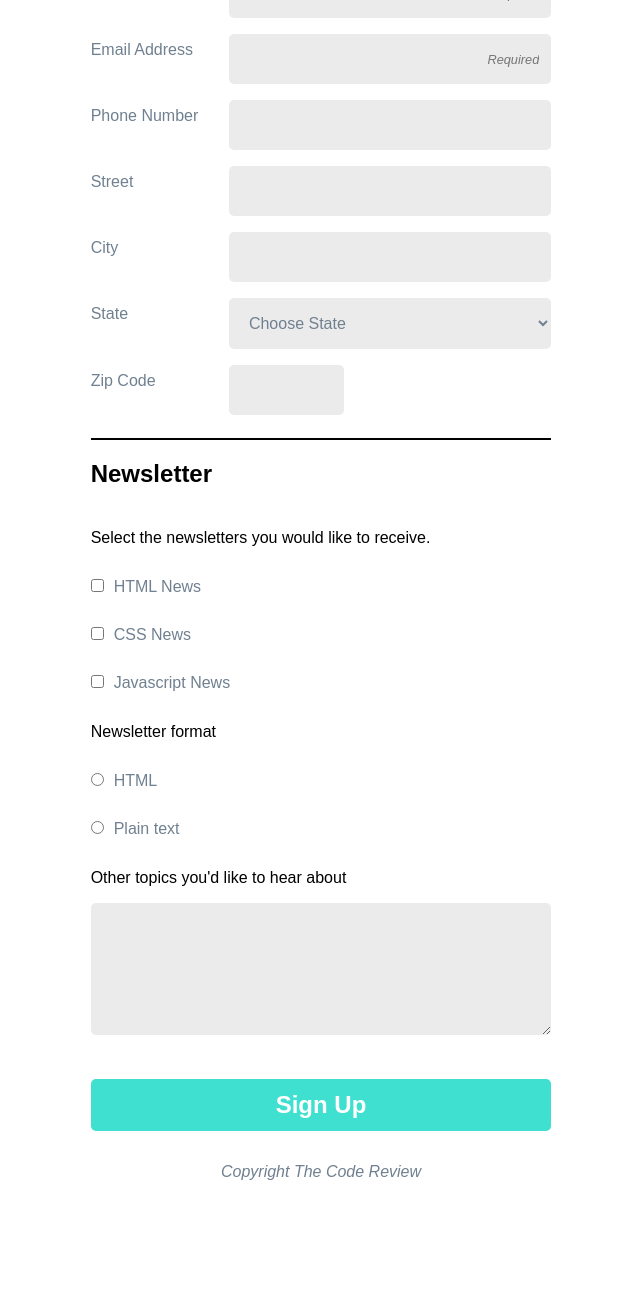
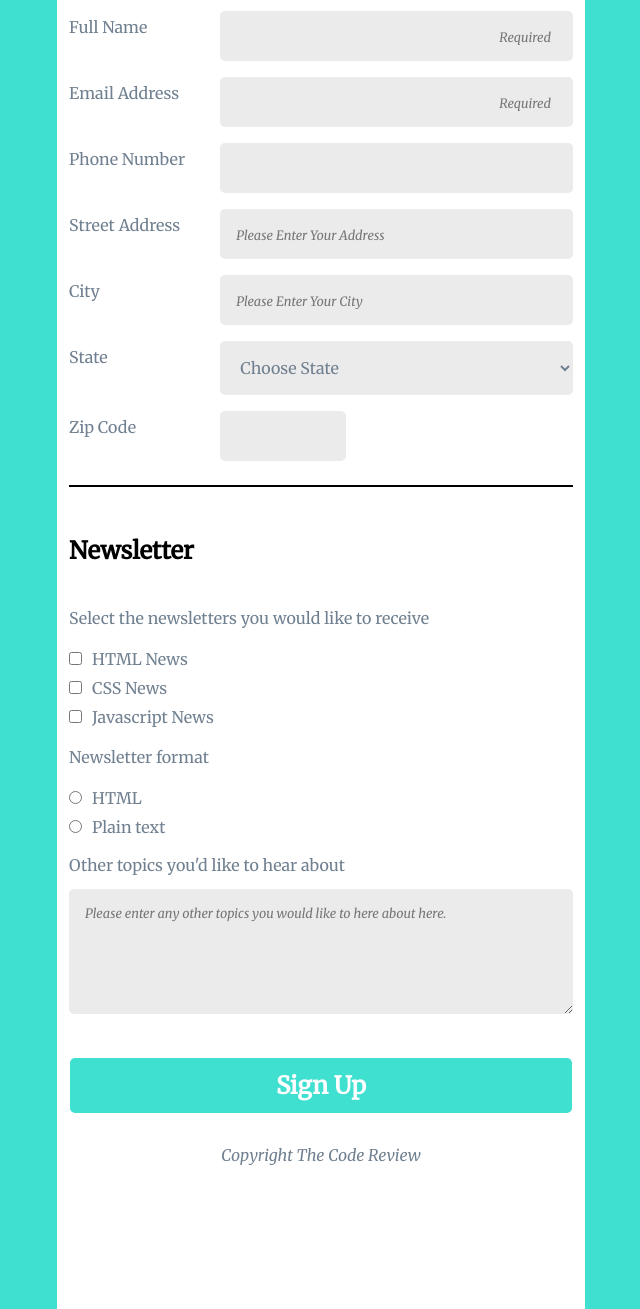
Before and after one commit to BLangford44/Responsive-Registration-Form, a plain HTML site: page index.html in a window 1280 px wide. Shown: the part 369-1678 px from the top of the page, without its empty margins (319-959 px from the left). Drawn offline with Linux system fonts and the light colour scheme.

Commit message:
Updated CSS/HTML
- Finished styling CSS
- Validated CSS/HTML

```diff
--- a/css/styles.css
+++ b/css/styles.css
@@ -5,12 +5,23 @@
 * {
 	box-sizing: border-box;
     text-decoration: none;
+    font-family: 'Merriweather', serif;
 }
 
 label,
 select,
+fieldset p,
 .copyright{
-    color:slategray;
+    color:slategray; /*Set base text color */
+}
+
+body,
+header{
+    background-color: turquoise; /*Set main bg-color*/
+}
+
+.wrapper{
+    background-color: white;
 }
 
 body,
@@ -22,16 +33,14 @@ body,
 }
 
 header{
-    background: slategray;
-    color: white;
-    margin-bottom: 1em;
+    color: black;
     padding-top: 1em;
     padding-bottom: 1em;
     text-align: center;
 }
 
 fieldset{
-    margin-top: .15em;
+    margin-top: .25em;
     border:none;
 }
 
@@ -49,22 +58,45 @@ textarea{
 }
 
 label,
-input{
+input,
+select{
     line-height: 3em;
+    transition: line-height 1s, background-color 2s;
 }
 
 input{
     padding-left: 1em;
 }
 
+input:focus{
+    line-height: 4em; /*Change input field size*/
+}
 
 select{
     padding: 1em;
+    transition: padding-top 2s, padding-bottom 2s;
+}
+
+select:focus{
+    padding-top: 1.5em; /*Change input field size*/
+    padding-bottom: 1.5em; /*Change input field size*/
 }
 
 textarea{
-    line-height: 4em;
+    min-height: 125px;
     margin-bottom: 2em;
+    padding: 1em;
+
+    transition: background-color 2s;
+}
+
+
+input:focus,
+select:focus,
+textarea:focus{
+    /*Change field bg-color and border when selected*/
+    border: 2px solid turquoise;
+    background-color: rgb(171, 206, 203);
 }
 
 button{
@@ -81,6 +113,10 @@ button{
     font-weight: bold;
 }
 
+button:hover{
+    border: 2px solid black;
+}
+
 
 /* =================================
   Base Layout Styles
@@ -88,7 +124,6 @@ button{
 
 .wrapper{
     margin: auto;
-    max-width: 90%;
 }
 
 .content-break{
@@ -98,7 +133,20 @@ button{
     margin: auto;
 }
 
-input::placeholder{
+.leg-header{
+    margin-top: 2em;
+}
+
+input::placeholder,
+textarea::placeholder{
+    text-align: left;
+    margin-left: 10px;
+
+    font-size: .8em;
+    font-style: italic;
+}
+
+.required::placeholder{
     text-align: right;
     margin-right: 10px;
 
@@ -109,6 +157,11 @@ input::placeholder{
 input[type="checkbox"],
 input[type="radio"]{
     margin-right: 10px;
+}
+
+.check-label,
+.radio-label{
+    line-height: 1.5em;
 }
 
 #zip{
@@ -128,6 +181,10 @@ MEDIA QUERIES
 ==================== */
 
 @media screen and (min-width: 768px) {
+
+    .content-break p{
+        margin-bottom: 2em;
+    }
 
     .column{
         display: flex;
--- a/index.html
+++ b/index.html
@@ -7,11 +7,14 @@
     <meta name="viewport" content="width=device-width, initial-scale=1.0">
     <link rel="stylesheet" href="css/normalize.css">
     <link rel="stylesheet" href="css/styles.css">
+    <link rel="preconnect" href="https://fonts.googleapis.com">
+    <link rel="preconnect" href="https://fonts.gstatic.com" crossorigin>
+    <link href="https://fonts.googleapis.com/css2?family=Merriweather:ital@0;1&display=swap" rel="stylesheet">
 </head>
 
 <body>
     <header class="main-header">
-        <div class="wrapper">
+        <div>
             <h1 id="header-title">THE CODE REVIEW</h1>
         </div>
     </header>
@@ -25,16 +28,17 @@
             <form>
                 <fieldset>
                     <legend>
-                        <h2>Contact Info</h2>
+                        <h2 class="leg-header">Contact Info</h2>
                     </legend>
                     <div class="column">
                         <label for="name">Full Name</label>
-                        <input type="text" id="name" name="user-name" placeholder="Required" required>
+                        <input type="text" class="required" id="name" name="user-name" placeholder="Required" required>
                     </div>
 
                     <div class="column">
                         <label for="email">Email Address</label>
-                        <input type="email" id="email" name="user-email" placeholder="Required" required>
+                        <input type="email" class="required" id="email" name="user-email" placeholder="Required"
+                            required>
                     </div>
 
                     <div class="column">
@@ -43,18 +47,18 @@
                     </div>
 
                     <div class="column">
-                        <label for="address">Street <Address></Address></label>
-                        <input type="text" id="address" name="user-address">
+                        <label for="address">Street Address</label>
+                        <input type="text" id="address" name="user-address" placeholder="Please Enter Your Address">
                     </div>
 
                     <div class="column">
                         <label for="city">City</label>
-                        <input type="text" id="city" name="user-city">
+                        <input type="text" id="city" name="user-city" placeholder="Please Enter Your City">
                     </div>
 
                     <div class="column">
                         <label for="state">State</label>
-                        <select name="state" id=user-state>
+                        <select id="state" name=user-state>
                             <option value="">Choose State</option>
                             <option value="Alabama">Alabama</option>
                             <option value="Alaska">Alaska</option>
@@ -72,26 +76,32 @@
 
                 <fieldset>
                     <legend>
-                        <h2>Newsletter</h2>
+                        <h2 class="leg-header">Newsletter</h2>
                     </legend>
-                    <p>Select the newsletters you would like to receive.</p>
+                    <p>Select the newsletters you would like to receive</p>
                     <div class="check-opt">
-                        <div><input type="checkbox" id="check-one"><label for="check-one">HTML News</label></div>
-                        <div><input type="checkbox" id="check-two"><label for="check-two">CSS News</label></div>
-                        <div><input type="checkbox" id="check-three"><label for="check-three">Javascript News</label>
+                        <div><input type="checkbox" id="check-one" name="news-type"><label class="check-label"
+                                for="check-one">HTML News</label></div>
+                        <div><input type="checkbox" id="check-two" name="news-type"><label class="check-label"
+                                for="check-two">CSS News</label></div>
+                        <div><input type="checkbox" id="check-three" name="news-type"><label class="check-label"
+                                for="check-three">Javascript News</label>
                         </div>
                     </div>
 
                     <p>Newsletter format</p>
                     <div class="radio-opt">
-                        <div><input type="radio" name="format" id="radio-one"><label for="radio-one">HTML</label></div>
-                        <div><input type="radio" name="format" id="radio-two"><label for="radio-two">Plain text</label>
+                        <div><input type="radio" name="format" id="radio-one" value="html"><label class="radio-label"
+                                for="radio-one">HTML</label></div>
+                        <div><input type="radio" name="format" id="radio-two" value="plain-text"><label
+                                class="radio-label" for="radio-two">Plain text</label>
                         </div>
                     </div>
 
                     <div class="column">
-                        <p>Other topics you'd like to hear about</p>
-                        <textarea id="other" name="other-info"></textarea>
+                        <label>Other topics you'd like to hear about</label>
+                        <textarea id="other" name="other-info"
+                            placeholder="Please enter any other topics you would like to here about here."></textarea>
                     </div>
                 </fieldset>
                 <div class=column>
@@ -103,5 +113,4 @@
             <p class="copyright">Copyright The Code Review</p>
         </footer>
     </div>
-
 </body> <!-- End Body -->
```
